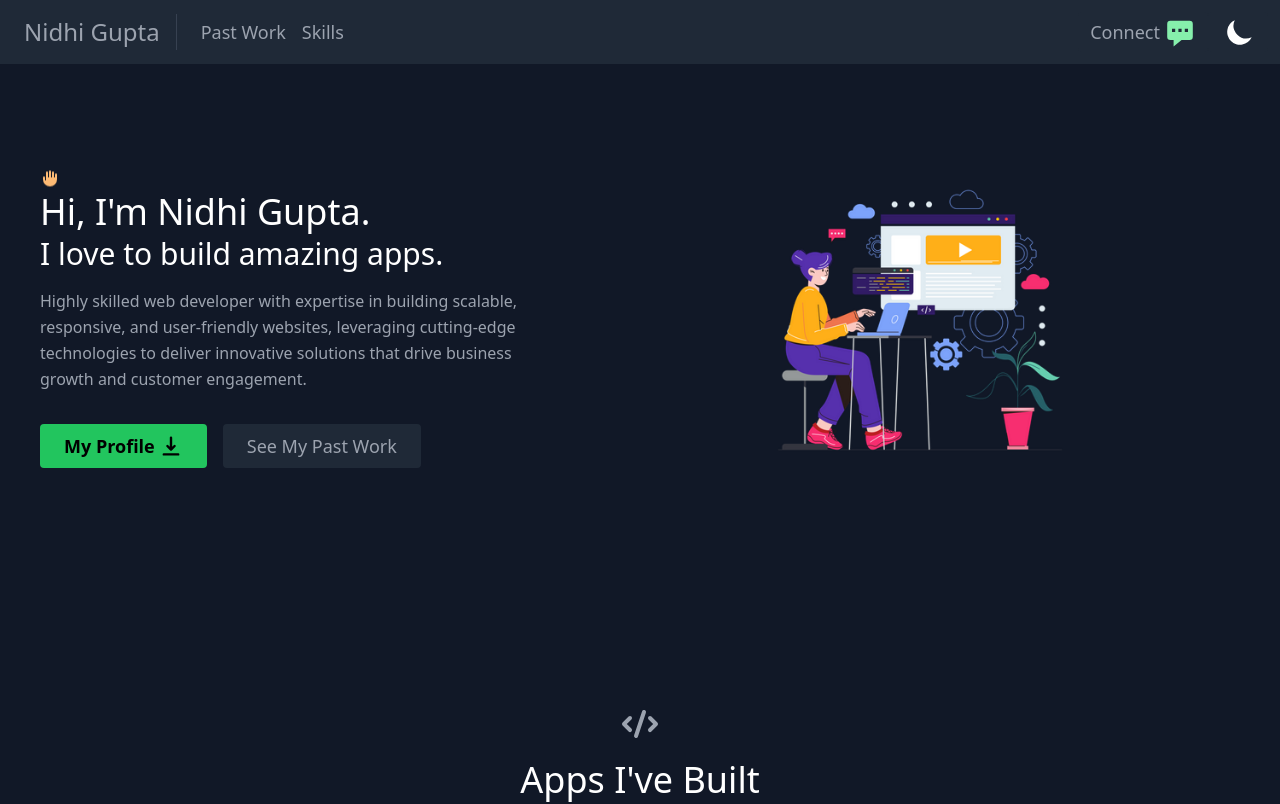
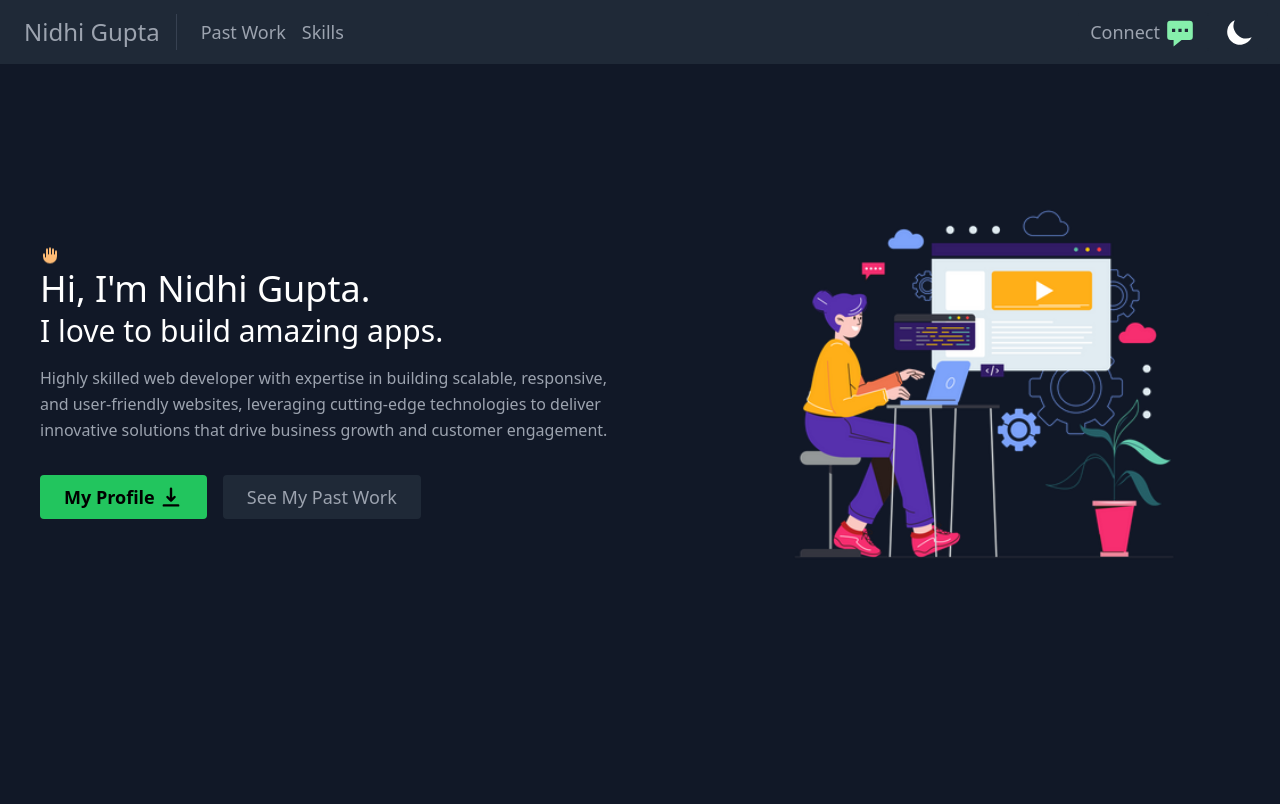
Before and after one commit to nidhi-gupta-1/portfolio, a React (Create React App) app: page / in a window 1280 px wide. Shown: the top 804 px of the page. Built offline with nearby package versions, Linux system fonts and the light colour scheme.

Commit message:
new changes

```diff
--- a/src/components/About.js
+++ b/src/components/About.js
@@ -27,7 +27,7 @@ export default function About() {
             <span className="sm:text-3xl text-2xl">I love to build amazing
               apps.</span>
           </h1>
-          <p className="mb-8 leading-relaxed w-10/12">
+          <p className="mb-8 leading-relaxed w-full">
             Highly skilled web developer with expertise in building scalable, responsive, and user-friendly websites, leveraging cutting-edge technologies to deliver innovative solutions that drive business growth and customer engagement.
           </p>
           <div className="flex justify-center">
@@ -45,7 +45,7 @@ export default function About() {
         </div>
         <div className="lg:max-w-lg lg:w-full md:w-1/2 w-5/6">
           <img
-            className="object-cover object-center rounded lg:max-w-sm sm:w-full md:w-5/6 w-5/6"
+            className="object-cover object-center rounded lg:max-w-lg lg:w-full md:w-5/6 w-5/6"
             alt="hero"
             fetchpriority="high"
             width="640"
```
